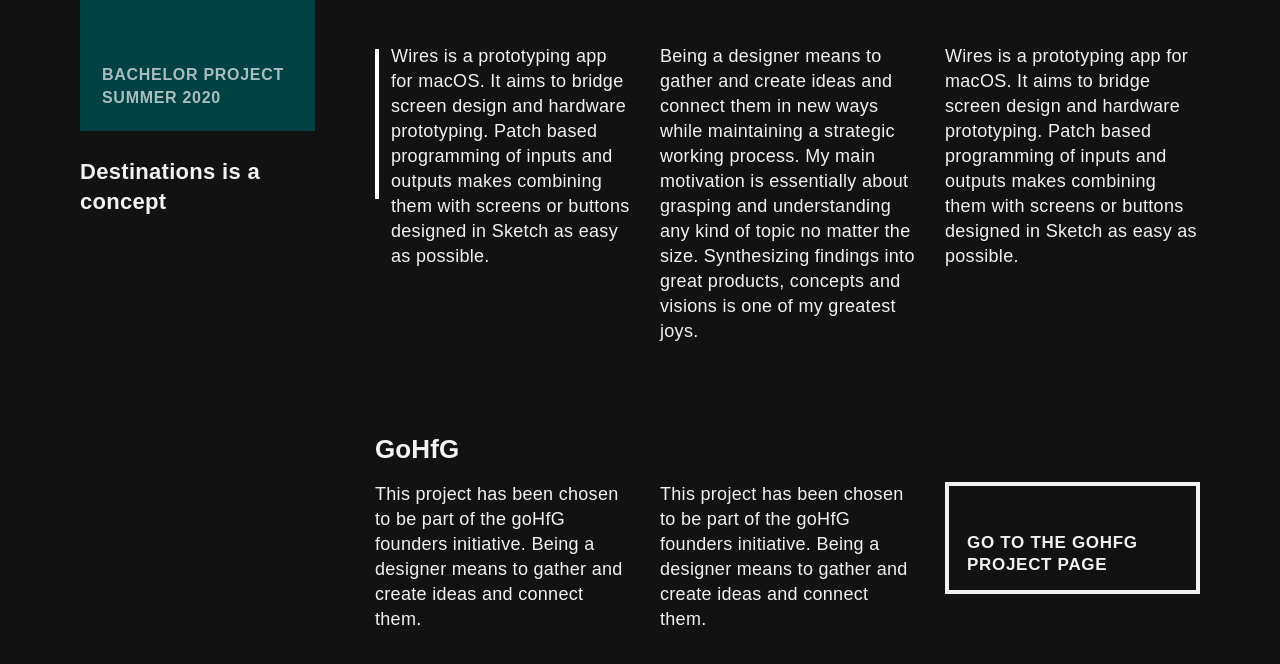
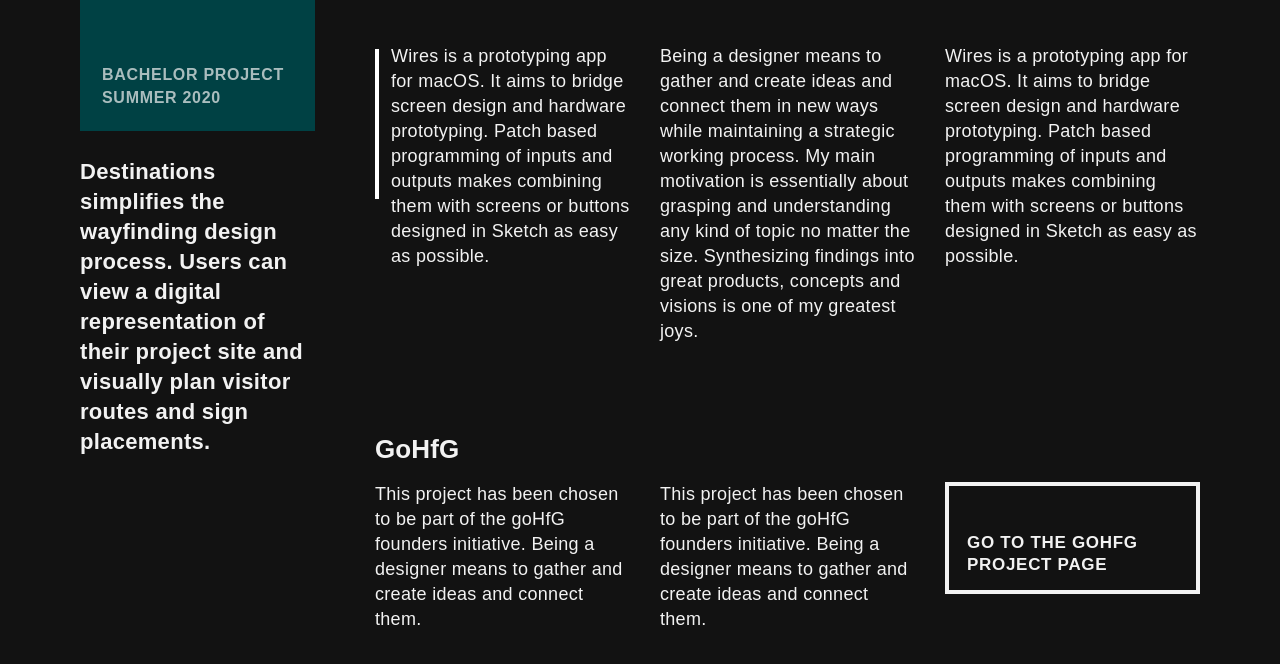
Before and after one commit to KaiMagnusMueller/kaimagnus.de, a Jekyll site: the page built from index.html, in a window 1280 px wide and 900 px high, scrolled down 2471 px, cut to the strip 101-765 px from the top of the window. Built offline with Jekyll 4.4.1, drawn with Linux system fonts in a browser that asks for light colours; nearby versions of some CDN libraries; some web fonts are replaced; library files that are not in the unit come from our copies.

Commit message:
destinations post progress

```diff
--- a/_posts/2020-08-20-destinations.md
+++ b/_posts/2020-08-20-destinations.md
@@ -13,6 +13,12 @@
 custom_js:
 external_page: www.build-destinations.com
 external_page_title: Visit the goHfG project site
-description: "Destinations is a concept "
+description: "Destinations simplifies the wayfinding design process. Users can view a digital representation of their project site and visually plan visitor routes and sign placements."
 annotation: Most Recent
 ---
+
+{% include header.html
+    media="image"
+    file="destinations-header.jpg"
+    alt="Destinations application screenshot"
+    caption="Destinations simplifies the wayfinding design process. It assists during analysis of project sites, placement of signs and management of visitor routes." %}
```
